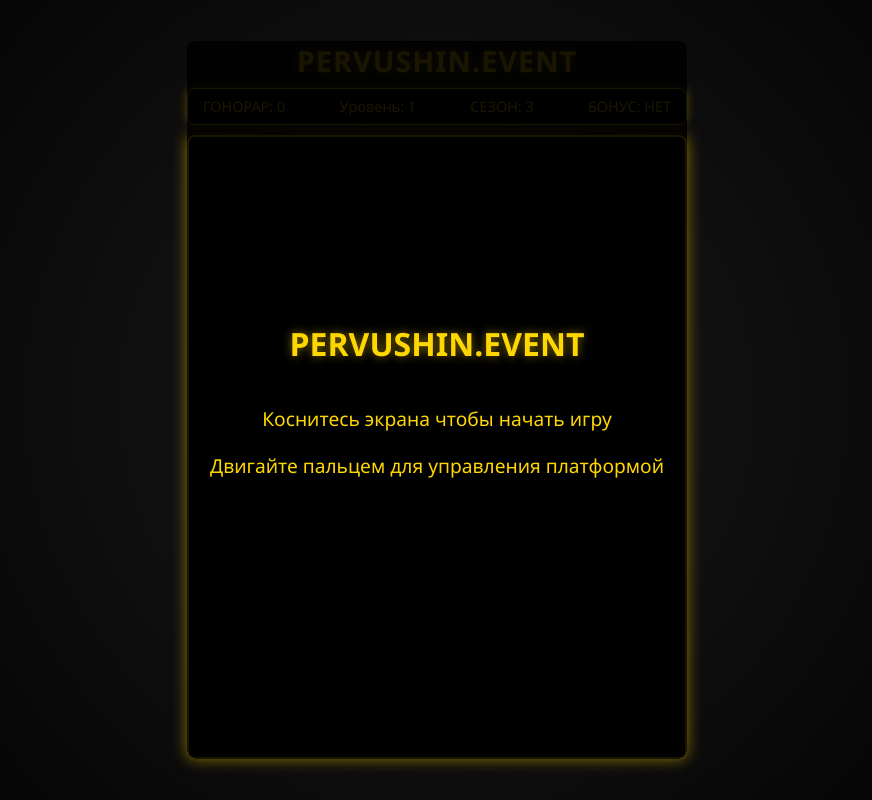
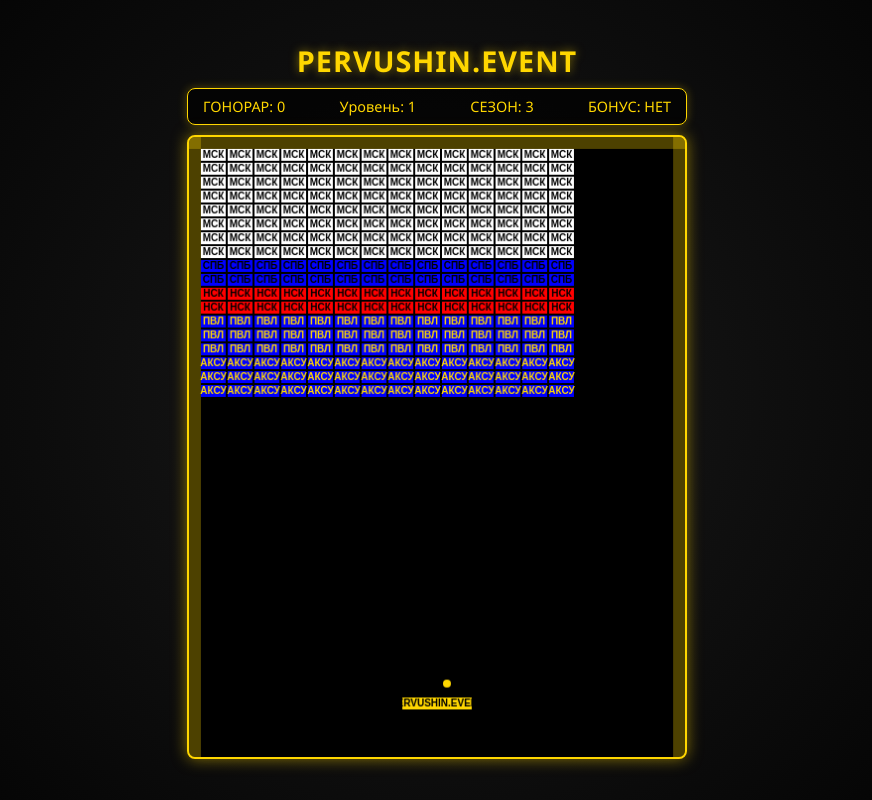
Before and after one commit to pervushiney-source/GAMES, a plain HTML site: page index.html in a window 1280 px wide. Shown: the whole page, without its empty margins (203-1075 px from the left). Drawn offline with Linux system fonts and the light colour scheme.

Commit message:
Update index.html

```diff
--- a/index.html
+++ b/index.html
@@ -94,41 +94,28 @@
       touch-action: none;
     }
 
-    .start-screen {
+    .countdown {
       position: absolute;
       top: 0;
       left: 0;
       width: 100%;
       height: 100%;
-      background: rgba(0, 0, 0, 0.9);
+      background: rgba(0, 0, 0, 0.8);
       display: flex;
-      flex-direction: column;
       justify-content: center;
       align-items: center;
       z-index: 20;
       border-radius: 8px;
+      font-size: 6rem;
+      color: #ffd700;
+      text-shadow: 0 0 20px rgba(255, 215, 0, 0.7);
+      animation: countdownPulse 1s infinite;
     }
 
-    .start-title {
-      font-size: 2rem;
-      color: #ffd700;
-      margin-bottom: 20px;
-      text-align: center;
-      text-shadow: 0 0 10px rgba(255, 215, 0, 0.5);
-    }
-
-    .start-hint {
-      font-size: 1.2rem;
-      color: #ffd700;
-      text-align: center;
-      margin-top: 20px;
-      animation: blink 2s infinite;
-    }
-
-    @keyframes blink {
-      0% { opacity: 0.5; }
-      50% { opacity: 1; }
-      100% { opacity: 0.5; }
+    @keyframes countdownPulse {
+      0% { transform: scale(1); }
+      50% { transform: scale(1.1); }
+      100% { transform: scale(1); }
     }
 
     .game-over, .thanks-screen {
@@ -212,11 +199,7 @@
 
     <canvas id="game"></canvas>
 
-    <div class="start-screen" id="startScreen">
-      <h2 class="start-title">PERVUSHIN.EVENT</h2>
-      <p class="start-hint">Коснитесь экрана чтобы начать игру</p>
-      <p class="start-hint">Двигайте пальцем для управления платформой</p>
-    </div>
+    <div class="countdown" id="countdown">5</div>
 
     <div class="game-over" id="gameOver">
       <h2>ИГРА ОКОНЧЕНА</h2>
@@ -240,7 +223,7 @@
     // Инициализация элементов
     const canvas = document.getElementById('game');
     const context = canvas.getContext('2d');
-    const startScreen = document.getElementById('startScreen');
+    const countdownElement = document.getElementById('countdown');
     const gameOverScreen = document.getElementById('gameOver');
     const thanksScreen = document.getElementById('thanksScreen');
 
@@ -252,6 +235,7 @@
     let lives = 3;
     let bonusActive = false;
     let bonusMultiplier = 1;
+    let countdown = 5;
 
     // Размеры
     const brickWidth = 25;
@@ -322,8 +306,22 @@
       resetBall();
       updateStats();
 
-      // Запускаем игровой цикл
-      requestAnimationFrame(gameLoop);
+      // Запускаем отсчет
+      startCountdown();
+    }
+
+    // Обратный отсчет
+    function startCountdown() {
+      const countdownInterval = setInterval(() => {
+        countdown--;
+        countdownElement.textContent = countdown;
+
+        if (countdown <= 0) {
+          clearInterval(countdownInterval);
+          countdownElement.style.display = 'none';
+          startGame();
+        }
+      }, 1000);
     }
 
     // Создание уровня
@@ -395,19 +393,11 @@
     canvas.addEventListener('touchstart', (e) => {
       e.preventDefault();
 
-      if (!gameStarted) {
-        startGame();
-        return;
-      }
+      if (!gameStarted) return;
 
       const touch = e.touches[0];
       touchX = touch.clientX;
       isDragging = true;
-
-      // Запускаем мяч при первом касании после старта
-      if (ball.dx === 0 && ball.dy === 0) {
-        launchBall();
-      }
     });
 
     canvas.addEventListener('touchmove', (e) => {
@@ -434,18 +424,15 @@
 
     // Запуск игры
     function startGame() {
-      startScreen.style.display = 'none';
       gameStarted = true;
       gameRunning = true;
       launchBall();
+      gameLoop();
     }
 
     // Игровой цикл
     function gameLoop() {
-      if (!gameRunning) {
-        requestAnimationFrame(gameLoop);
-        return;
-      }
+      if (!gameRunning) return;
 
       update();
       render();
@@ -606,21 +593,27 @@
       lives = 3;
       bonusActive = false;
       bonusMultiplier = 1;
+      countdown = 5;
       gameOverScreen.style.display = 'none';
+      countdownElement.style.display = 'flex';
+      countdownElement.textContent = countdown;
       createLevel();
       resetBall();
       updateStats();
-      gameRunning = true;
+      startCountdown();
     });
 
     // Продолжить
     document.getElementById('continueBtn').addEventListener('click', () => {
       level++;
       thanksScreen.style.display = 'none';
+      countdown = 5;
+      countdownElement.style.display = 'flex';
+      countdownElement.textContent = countdown;
       createLevel();
       resetBall();
       updateStats();
-      gameRunning = true;
+      startCountdown();
     });
 
     // Изменение размера
```
